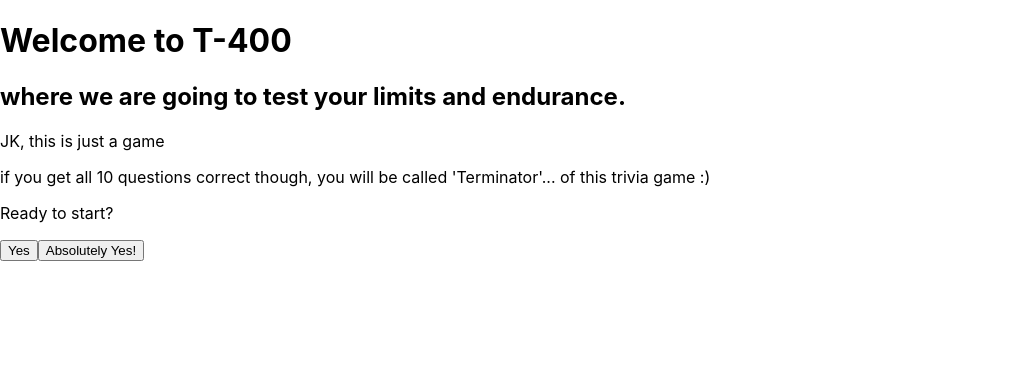
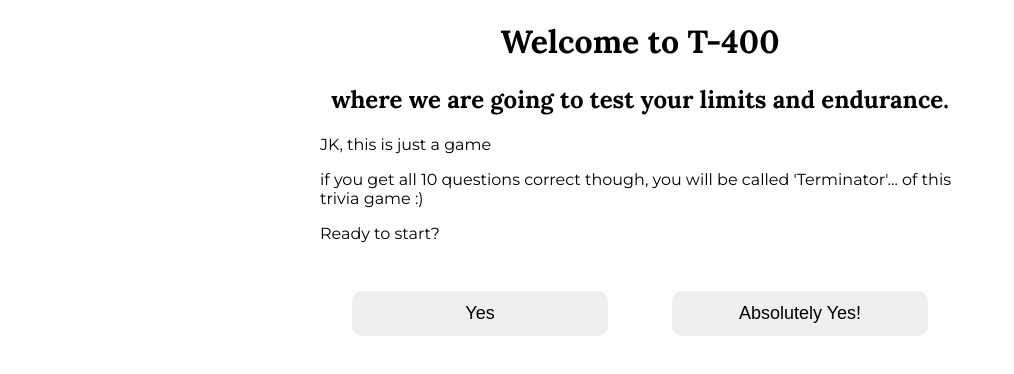
Before and after one commit to yusufalp/t-400, a React (Create React App) app: page / in a window 1280 px wide. Shown: the top 374 px of the page, without its empty margins (0-1014 px from the left). Built offline with nearby package versions, Linux system fonts and the light colour scheme.

Commit message:
added button design and body margin

```diff
--- a/src/index.css
+++ b/src/index.css
@@ -1,26 +1,60 @@
 body {
   margin: 0;
-  font-family: -apple-system, BlinkMacSystemFont, 'Segoe UI', 'Roboto', 'Oxygen',
-    'Ubuntu', 'Cantarell', 'Fira Sans', 'Droid Sans', 'Helvetica Neue',
-    sans-serif;
+  font-family: "Lora", serif, -apple-system, BlinkMacSystemFont, "Segoe UI",
+    "Roboto", "Oxygen", "Ubuntu", "Cantarell", "Fira Sans", "Droid Sans",
+    "Helvetica Neue", sans-serif;
   -webkit-font-smoothing: antialiased;
   -moz-osx-font-smoothing: grayscale;
 }
 
 code {
-  font-family: source-code-pro, Menlo, Monaco, Consolas, 'Courier New',
+  font-family: source-code-pro, Menlo, Monaco, Consolas, "Courier New",
     monospace;
 }
 
-a {
-  background-color: bisque;
-  border: 1px solid black;
-  border-radius: 10px;
-  margin-right: 12px;
-  padding: 12px;
-  text-decoration: none;
+.hidden {
+  display: none;
 }
 
-.hidden {
-  display: none
+h1,
+h2,
+h3 {
+  text-align: center;
 }
+
+p {
+  font-family: "Montserrat", sans-serif;
+}
+label {
+  display: block;
+}
+
+button {
+  border: none;
+  border-radius: 10px;
+  font-size: 18px;
+  padding: 12px;
+  margin: 5%;
+  width: 40%;
+}
+
+button:hover {
+  transform: scale(1.2);
+}
+
+.main {
+  width: 90%;
+  margin: auto;
+}
+
+.feedback {
+  border: 3px solid aquamarine;
+  border-radius: 10px;
+  padding: 12px 0;
+}
+
+@media all and (min-width: 550px) {
+  .main {
+    width: 50%;
+  }
+}
```
